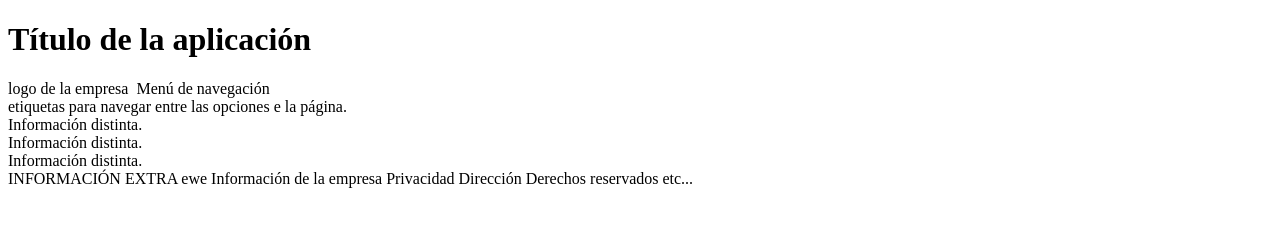
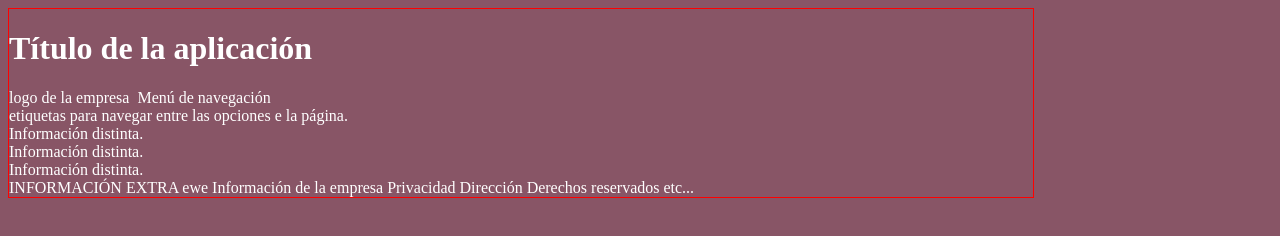
Before and after one commit to Jud1801/pw2171, a plain HTML site: page primerHTML5.html in a window 1280 px wide. Drawn offline with Linux system fonts and the light colour scheme.

Commit message:
Ejemplo01 CSS3

```diff
--- /dev/null
+++ b/css/estilos.css
@@ -0,0 +1,24 @@
+/*Orden en que van los elementos
+1.- Pseudo-elementos
+	Contiene atributos
+2.- Etiquetas <etiquetas>
+	Contiene atributos
+3.- Identificadores
+	Contiene atributos
+4.- Clases
+	Contiene atributos
+5.- Elemento de responsive design
+	(diseño adaptativo)
+		Contiene atributos
+Todos ellos en orden alfabético
+Tanto elementos como atributos*/
+
+body{
+	/*atributo : valor;*/
+	background: #885566; /*rgb(255,255,255) rgba(255,255,255,0.5)*/
+	border: 1px solid red;
+	color: white;
+	font-size: 16px; /* (em,%) la unidad de medida estandar de las paginas es 16px, lo ponemos en base para acomodar*/
+	max-width: 1024px; /*Es el estandar para que se vea bien en la mayoria de los dispositivos*/
+
+}
--- a/primerHTML5.html
+++ b/primerHTML5.html
@@ -1,8 +1,9 @@
 <!DOCTYPE html>
 <html lang="es">
-	<head>
+	<head> <!-- Sirve para unir cosas y poner cosas extras -->
 		<meta charset="UTF-8">
 		<title>Document</title>
+		<link rel="stylesheet" href="css/estilos.css">
 	</head>
 
 	<body>
```
Also changed, not shown: 1 other file.
